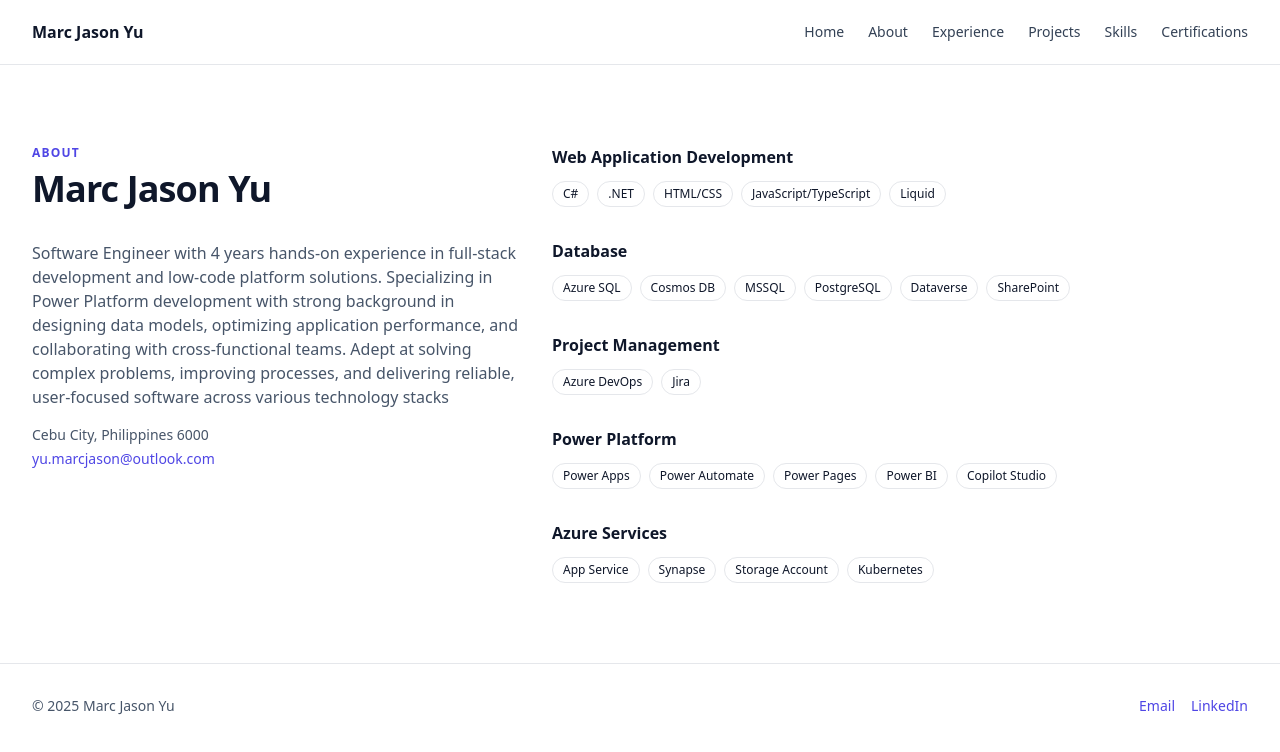
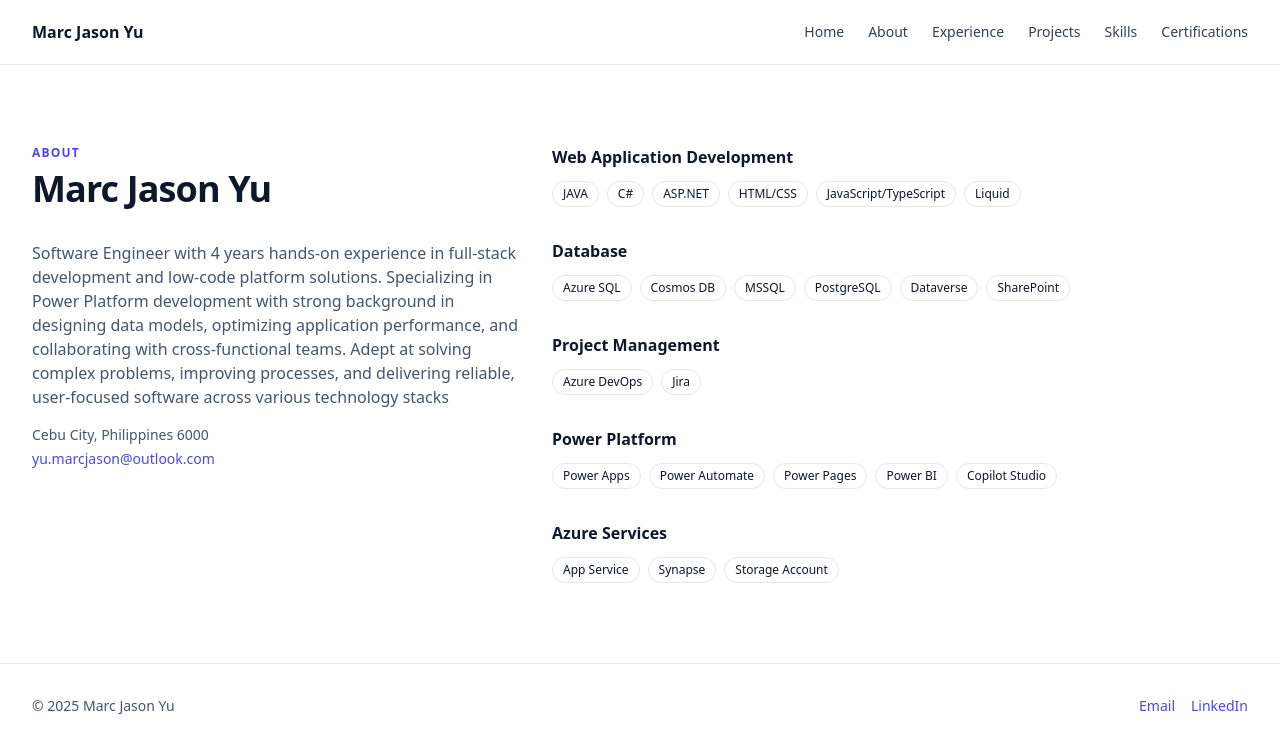
Before and after one commit to marcsplayground-git/nextjs-portfolio, a Next.js app: page /about in a window 1280 px wide. Shown: the top 752 px of the page. Built offline with nearby package versions, Linux system fonts and the light colour scheme.

Commit message:
chore(skills): updated the skillset

```diff
--- a/components/Skills.tsx
+++ b/components/Skills.tsx
@@ -1,19 +1,55 @@
 const groups = [
-  { name: "Web Application Development", items: ["C#", ".NET", "HTML/CSS", "JavaScript/TypeScript", "Liquid"] },
-  { name: "Database", items: ["Azure SQL", "Cosmos DB", "MSSQL", "PostgreSQL", "Dataverse", "SharePoint"] },
+  {
+    name: "Web Application Development",
+    items: [
+      "JAVA",
+      "C#",
+      "ASP.NET",
+      "HTML/CSS",
+      "JavaScript/TypeScript",
+      "Liquid",
+    ],
+  },
+  {
+    name: "Database",
+    items: [
+      "Azure SQL",
+      "Cosmos DB",
+      "MSSQL",
+      "PostgreSQL",
+      "Dataverse",
+      "SharePoint",
+    ],
+  },
   { name: "Project Management", items: ["Azure DevOps", "Jira"] },
-  { name: "Power Platform", items: ["Power Apps", "Power Automate", "Power Pages", "Power BI", "Copilot Studio"] },
-  { name: "Azure Services", items: ["App Service", "Synapse", "Storage Account", "Kubernetes"] },
+  {
+    name: "Power Platform",
+    items: [
+      "Power Apps",
+      "Power Automate",
+      "Power Pages",
+      "Power BI",
+      "Copilot Studio",
+    ],
+  },
+  {
+    name: "Azure Services",
+    items: ["App Service", "Synapse", "Storage Account"],
+  },
 ];
 
 export function Skills() {
   return (
     <div className="space-y-8">
-      {groups.map(g => (
+      {groups.map((g) => (
         <div key={g.name}>
           <h3 className="font-semibold mb-3">{g.name}</h3>
           <div className="flex flex-wrap gap-2">
-            {g.items.map(i => <span key={i} className="badge">{i}</span>)}
+            {g.items.map((i) => (
+              <span key={i} className="badge">
+                {i}
+              </span>
+            ))}
           </div>
         </div>
       ))}
```
